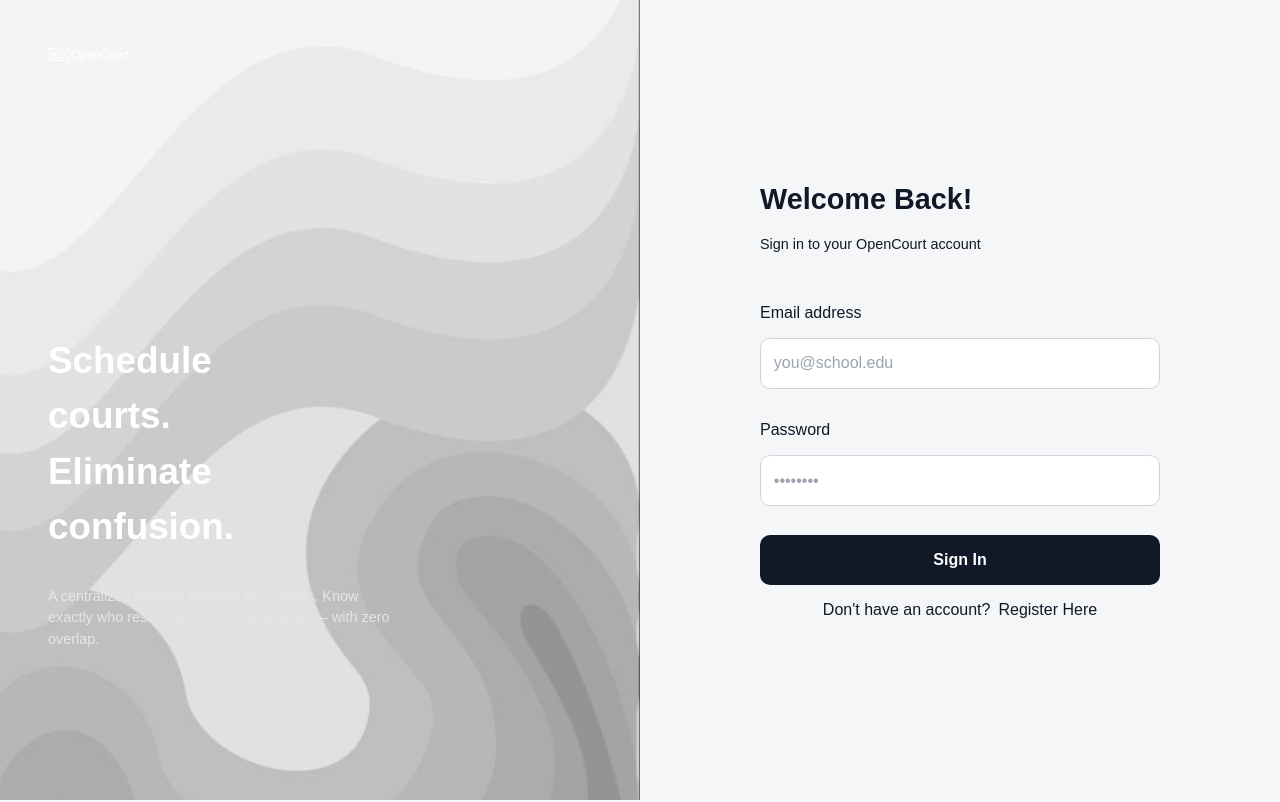
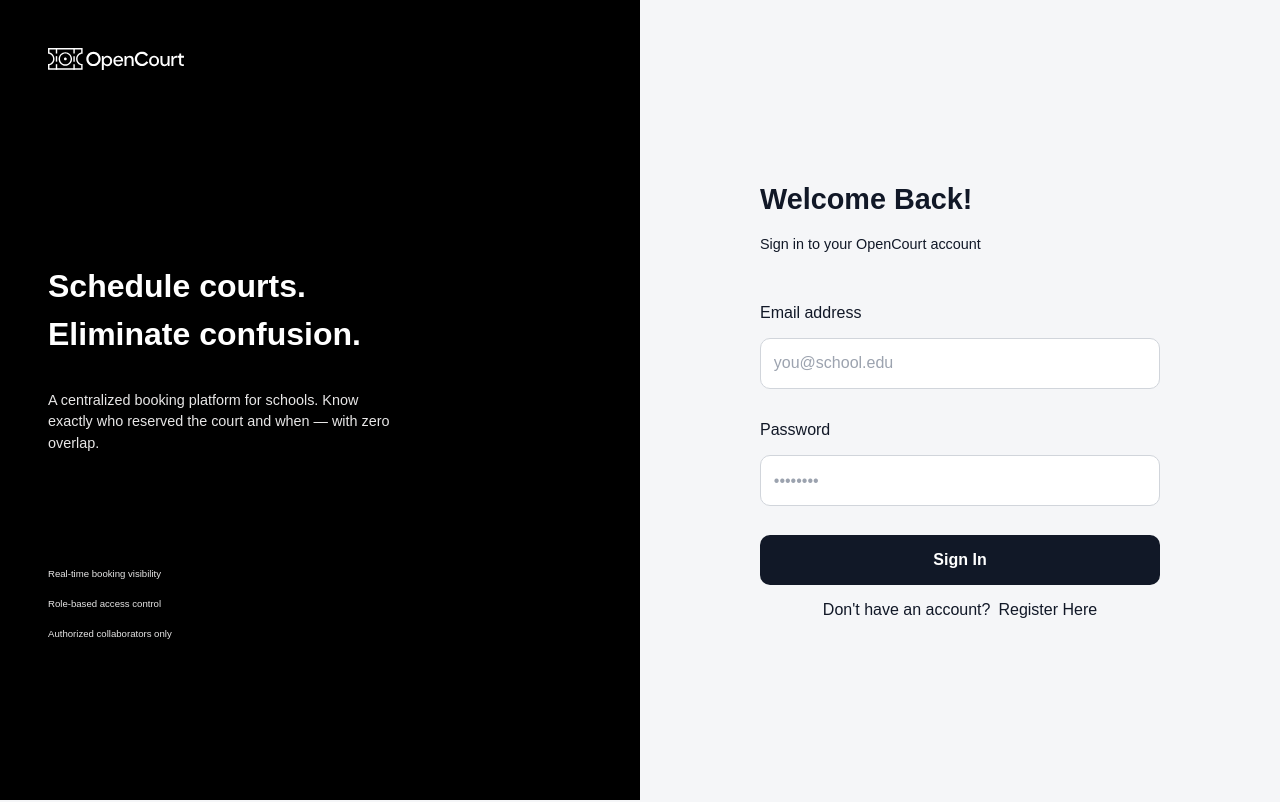
Before and after one commit to OpenCourtApp/OpenCourtApp-Web, a Next.js app: page /login in a window 1280 px wide. Shown: the top 802 px of the page. Built offline with nearby package versions, Linux system fonts and the light colour scheme.

Commit message:
w.i.p - Estilização da tela de login

```diff
--- a/src/app/(auth)/login/login.module.css
+++ b/src/app/(auth)/login/login.module.css
@@ -9,7 +9,7 @@
     padding: 3rem;
     width: 50%;
     height: 100vh;
-    background-image: url("/teste-fundo.jpg");
+    background-color: black;
     background-size: cover;
     background-position: center;
 }
@@ -36,15 +36,15 @@
     display: flex;
     flex-direction: column;
     gap: 1rem;
-    font-size: 0.8rem;
+    font-size: 0.6rem;
     color: #e7e6e6;
 }
 
 .impactPhrase {
-    font-size: 2.3rem;
+    font-size: 2rem;
     font-weight: bold;
     text-align: left;
-    width: 50%;
+    width: 60%;
     color: #ffffff;
 }
 
@@ -52,7 +52,7 @@
     font-size: 0.9rem;
     text-align: left;
     align-self: flex-start;
-    margin-bottom: 17rem;
+    margin-bottom: 6rem;
     width: 65%;
     color: #e7e6e6;
 }
@@ -103,9 +103,9 @@
 }
 
 .logomarca {
-    width: 15%;
+    width: 25%;
     height: auto;
-    margin-bottom: 17rem;
+    margin-bottom: 12rem;
     align-items: center;
     justify-content: start;
 }
```
